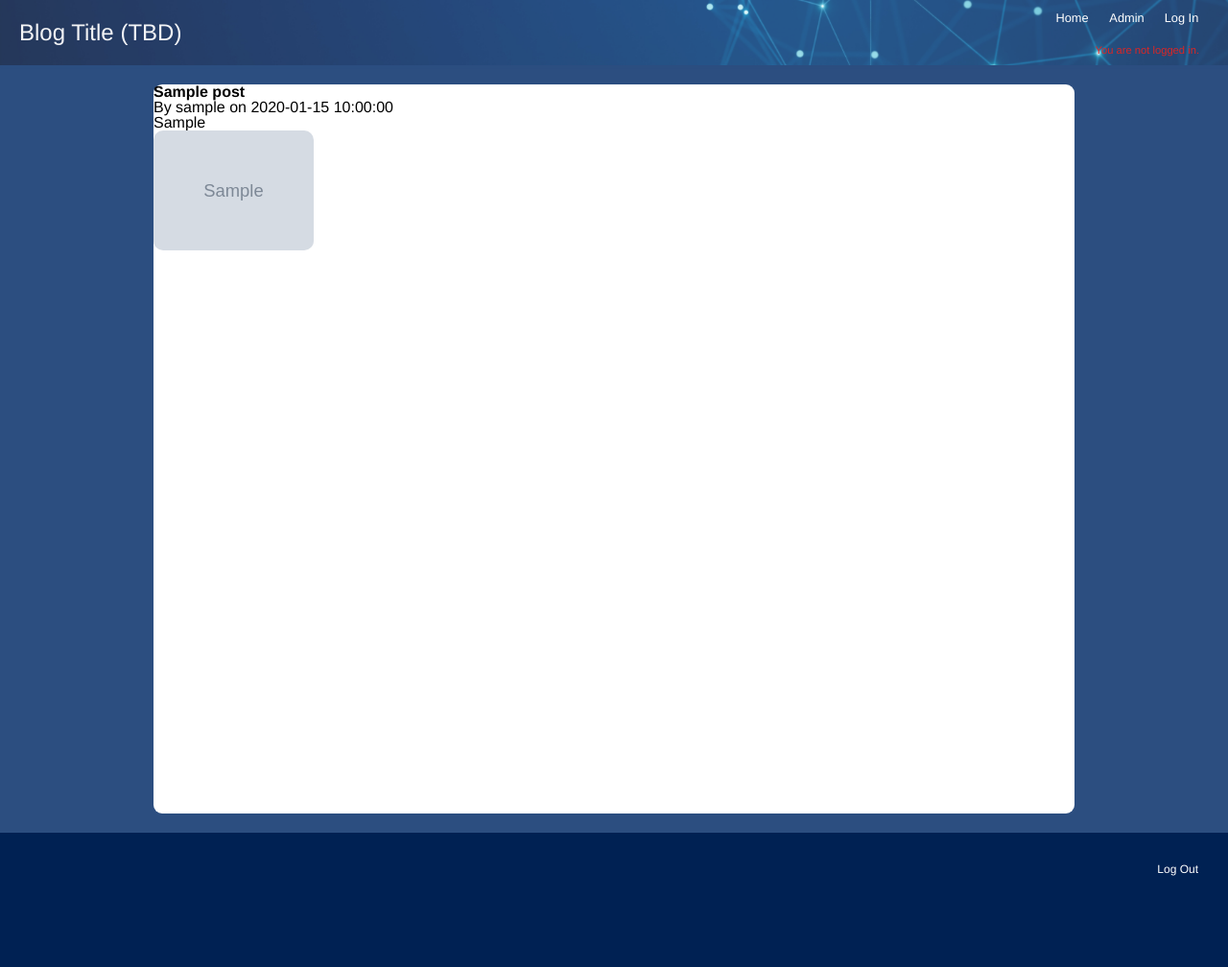
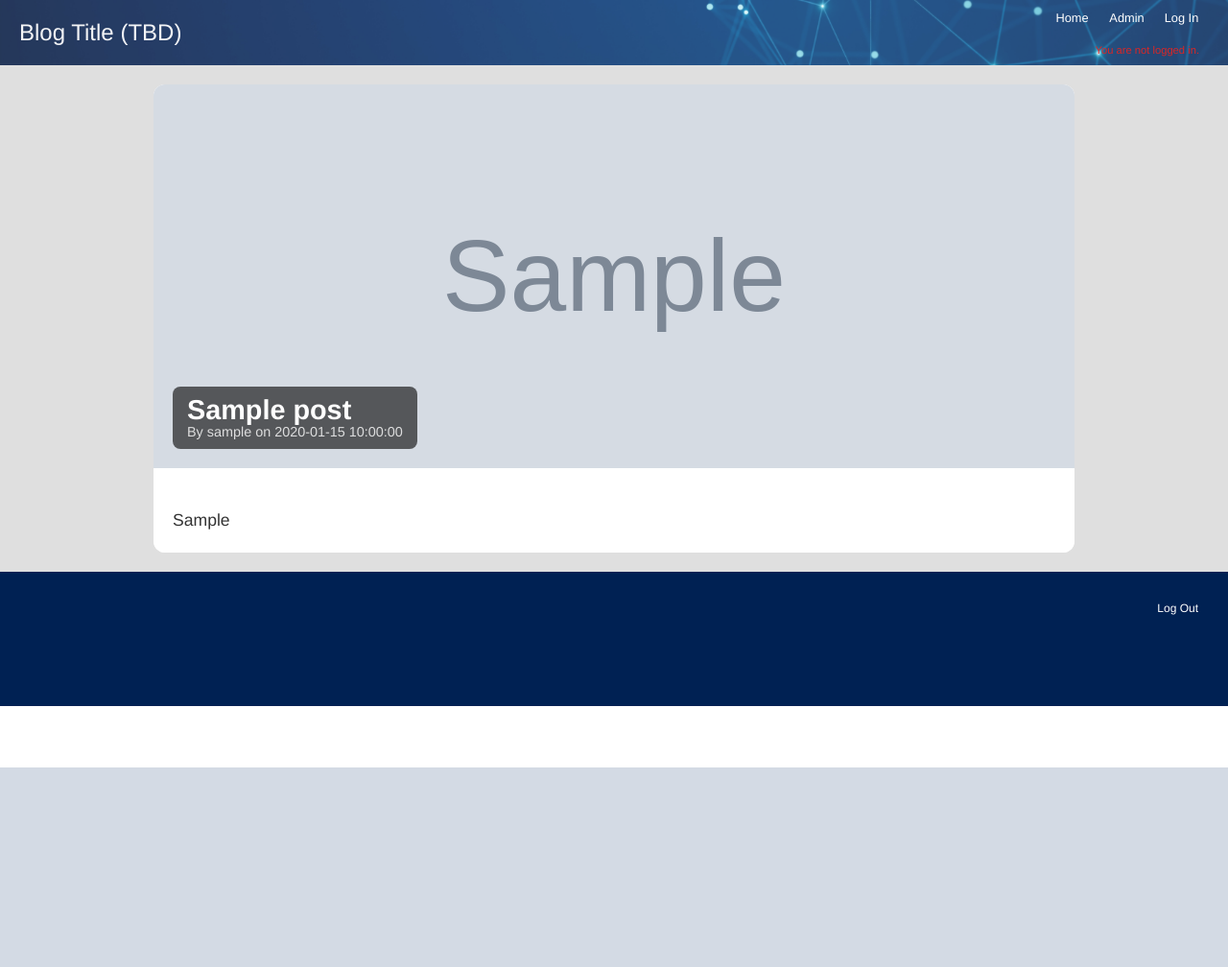
Before and after one commit to jlarry77/html, a PHP site: page /blog/blog.php?blog_id=1 in a window 1280 px wide. Shown: the whole page at 96% size. After the commit the page ends 800 px from the top, so only its background shows below. Run offline with PHP 8.4, Linux system fonts and the light colour scheme; tables that the repository leaves empty or names only in its code hold one stand-in row (values such as "Sample post"); grey boxes marked "Sample" are stand-in pictures.

Commit message:
Updated formatting for blog.php and index.php

```diff
--- a/blog/blog.php
+++ b/blog/blog.php
@@ -3,7 +3,7 @@ session_start();
 require_once 'includes/dbh.inc.php';
 require_once 'includes/blog_model.inc.php';
 require_once 'includes/login_view.inc.php';
-require_once 'blog_post_model.inc.php';
+require_once 'includes/blog_post_model.inc.php';
 
 ini_set('display_errors', 1);
 ini_set('display_startup_errors', 1);
@@ -26,6 +26,7 @@ $post = fetch_blog_post($pdo, $blog_id);
     <link rel="stylesheet" href="style/styles.css">
 </head>
 <body>
+    <!-- Header -->
     <header class="head-section">
         <h1 class="title-section">Blog Title (TBD)</h1>
         <div class="header-right">
@@ -39,6 +40,8 @@ $post = fetch_blog_post($pdo, $blog_id);
             </div>
         </div>
     </header>
+
+    <!-- Body -->
 
     <div class="blog-body">
         <main class="main-post">
--- a/blog/includes/blog_model.inc.php
+++ b/blog/includes/blog_model.inc.php
@@ -64,19 +64,24 @@ function output_blogs(object $pdo) {
         // Fetch and display the results
         while ($row = $stmt->fetch(PDO::FETCH_ASSOC)) {
             echo "<article>";
-            // Make the title a clickable link
-                echo "<div class='blog-text'>";
-                echo "<h2><a href='blog.php?blog_id=" . ($row['blog_id']) . "'>" . htmlspecialchars($row['title']) . "</a></h2>";
-                echo "<p><small>By " . htmlspecialchars($row['username']) . " on " . htmlspecialchars($row['blog_date']) . "</small></p>";
-                echo "<div>" . nl2br(htmlspecialchars(substr($row['blog_post'], 0, 100))) . "...</div>"; // Display a preview of the post
-                echo "</div>";
-                // Display the image if available
+
             echo "<div class='blog-pic'>";
             if (!empty($row['image_path'])) {
-                echo "<img src='uploads/" . htmlspecialchars($row['image_path']) . "' alt='Blog Image' style='width:auto; height:125px; border-radius:10px; margin-bottom:10px;'>";
-            echo "</div>";
+                echo "<img src='uploads/" . htmlspecialchars($row['image_path']) . "' alt='Blog Image'>";
             }
 
+            // Overlay for title and metadata
+            echo "<div class='blog-overlay'>";
+            echo "<h2><a href='blog.php?blog_id=" . ($row['blog_id']) . "' style='color: white; text-decoration: none;'>" . htmlspecialchars($row['title']) . "</a></h2>";
+            echo "<small>By " . htmlspecialchars($row['username']) . " on " . htmlspecialchars($row['blog_date']) . "</small>";
+            echo "</div>";
+
+            echo "</div>";
+
+            // Blog text content
+            echo "<div class='blog-text'>";
+            echo "<div>" . nl2br(htmlspecialchars(substr($row['blog_post'], 0, 100))) . "...</div>";
+            echo "</div>";
 
             echo "</article>";
         }
--- a/blog/blog_post_model.inc.php
+++ b/blog/includes/blog_post_model.inc.php
@@ -30,21 +30,23 @@ function fetch_blog_post(PDO $pdo, int $blog_id) {
     }
 }
 
-// Function to display a blog post
 function blog_post_display(array $post) {
     echo "<article>";
-    echo "<div class='blog-text'>";
-    echo "<h2>" . htmlspecialchars($post['title']) . "</h2>";
-    echo "<p><small>By " . htmlspecialchars($post['username']) . " on " . htmlspecialchars($post['blog_date']) . "</small></p>";
-    echo "<div>" . nl2br(htmlspecialchars($post['blog_post'])) . "</div>";
+
+    // Image section
+    echo "<div class='blog-pic'>";
+    if (!empty($post['image_path'])) {
+        echo "<img src='uploads/" . htmlspecialchars($post['image_path']) . "' alt='Blog Image'>";
+    }
+    // Blog title and meta info inside image container
+    echo "<div class='blog-content'>";
+        echo "<h2>" . htmlspecialchars($post['title']) . "</h2>";
+        echo "<p><small>By " . htmlspecialchars($post['username']) . " on " . htmlspecialchars($post['blog_date']) . "</small></p>";
     echo "</div>";
+    echo "</div>"; // Close .blog-pic
 
-    if (!empty($post['image_path'])) {
-        echo "<div class='blog-pic'>";
-        echo "<img src='uploads/" . htmlspecialchars($post['image_path']) . "' alt='Blog Image' style='width:auto; height:125px; border-radius:10px; margin-bottom:10px;'>";
-        echo "</div>";
-    }
+    // Blog text section (must be outside .blog-pic)
+    echo "<div class='post'>" . nl2br(htmlspecialchars($post['blog_post'])) . "</div>";
 
     echo "</article>";
 }
-?>
--- a/blog/style/styles.css
+++ b/blog/style/styles.css
@@ -5,7 +5,7 @@
     --secondary-color: #d30000;
     --accent-color-1: #ffc55a;
     --accent-color-1a: rgb(255, 197, 90);
-    --accent-color-2: #2c4e80;
+    --accent-color-2: #dfdfdf;
 }
 
 /* General Styles */
@@ -172,8 +172,9 @@ button:hover {
 
 .main-content {
     display: flex;
-    flex-direction: column;
-    align-items: left;
+    flex-wrap: wrap;
+    justify-content: space-between; /* Even spacing */
+    gap: 20px; /* 20px spacing between items */
     width: 75%;
     background-color: var(--accent-color-2);
     border-radius: 8px;
@@ -181,42 +182,82 @@ button:hover {
 }
 
 .main-content article {
-    display: flex;
-    flex-direction: row;
-    justify-content: space-between;
+    flex: 1 1 calc(33.33% - 20px); /* Ensures three items per row with spacing */
     background-color: aliceblue;
-    padding: 20px 15px;
+    padding: 0; /* Remove padding so image fills top */
     text-align: left;
     box-shadow: 0 0 1px #0f0f0f;
-    border-radius: 2px;
-    line-height: 1.2;
-    margin-bottom: 4px;
-    height: 150px;
+    border-radius: 10px;
+    min-height: 300px; /* Adjust height as needed */
+    display: flex;
+    flex-direction: column;
+    overflow: hidden;
 }
 
+/* Ensure images scale properly within articles */
+.blog-pic {
+    position: relative;
+    width: 100%;
+    height: 150px; /* Fixed height to take up half of article */
+    overflow: hidden;
+}
+
+.blog-pic img {
+    width: 100%;
+    height: 100%;
+    object-fit: cover;
+    display: block;
+}
+
+/* Position the title and small text over the image */
+.blog-overlay {
+    position: absolute;
+    bottom: 10px;
+    left: 10px;
+    background: rgba(0, 0, 0, 0.6); /* Dark semi-transparent background */
+    color: white;
+    padding: 5px 10px;
+    border-radius: 5px;
+}
+
+.blog-overlay h2 {
+    font-size: 16px;
+    margin: 0;
+}
+
+.blog-overlay small {
+    font-size: 12px;
+    opacity: 0.8;
+}
+
+/* Ensure blog text appears below */
+.blog-text {
+    padding: 15px;
+    flex-grow: 1;
+    display: flex;
+    flex-direction: column;
+    justify-content: space-between;
+}
+
+/* Ensure consistent text display */
 .main-content article h2 {
     font-weight: 900;
     font-size: 1.4em;
 }
 
 .main-content article p {
-    font-weight:500;
+    font-weight: 500;
     font-size: .9em;
 }
 
 .main-content article small {
     font-weight: 100;
     font-size: .7em;
-    color: var(--secondary-color)
+    color: var(--secondary-color);
 }
 
-.main-content article h2 a {
-    color: var(--primary-color);
-}
-
-
 /* Restrict number of lines shown for each post */
-.main-content article div {
+.main-content article .blog-text div {
     display: -webkit-box;
     -webkit-line-clamp: 3; /* Replace '3' with the number of lines you want to show */
     -webkit-box-orient: vertical;
@@ -225,6 +266,7 @@ button:hover {
     max-height: 150px; /* Adjust based on your line height (line height * number of lines) */
     line-clamp: 3;
 }
+
 
 /* Footer Styling */
 
@@ -457,49 +499,67 @@ button:hover {
     display: flex;
     background-color: var(--accent-color-2);
     justify-content: center;
-    height: 100vh;
-
-}
-.main-post {
-    background-color: var(--primary-color);
-    display: flex;
-    flex-direction: row;
-    overflow: visible;
-    padding: 0px;
-    margin: 20px;
     height: auto;
-    width: 75%;
-    background-color: #ffffff;
-    border-radius: 9px;
+    padding: 20px 0;
 }
 
-.main-post .post-article {
-    padding: 0px;
-    margin: 10px;
-    height: auto;
-    width: 99%;
-
+.main-post {
+    background-color: #ffffff;
+    display: flex;
+    flex-direction: column;
+    width: 75%;
+    border-radius: 12px;
+    overflow: hidden; /* Prevents content from spilling */
 }
 
-.main-post .post-article h1{
-    padding: 10px;
-    display: flex;
+/* Ensure image spans the width of .main-post */
+.main-post .blog-pic {
+    position: relative;
+    width: 100%;
+    height: 400px; /* Adjust height as needed */
+    overflow: hidden;
 }
 
-.main-post .post-article div{
-    padding: 10px;
-    display: flex;
-}
-.main-post .post-article p{
-    padding: 10px;
-    display: flex;
+.main-post .blog-pic img {
+    width: 100%;
+    height: 100%;
+    object-fit: cover; /* Ensures the image covers the area */
+    display: block;
 }
 
-.main-post .post-article small {
-    color: var(--secondary-color);
-    font-size: .8em;
+/* Position title & small text over the image */
+.main-post .blog-content {
+    position: absolute;
+    bottom: 20px;
+    left: 20px;
+    background-color: rgba(0, 0, 0, 0.6); /* Semi-transparent dark background */
+    padding: 10px 15px;
+    border-radius: 8px;
+    color: white;
+    max-width: 70%;
 }
 
+.main-post .blog-content h2 {
+    margin: 0;
+    font-size: 1.8em;
+}
+
+.main-post .blog-content small {
+    font-size: 0.9em;
+    opacity: 0.8;
+}
+
+/* Blog text (post) styling */
+/* Ensure .post appears below the image */
+.main-post .post {
+    padding: 20px;
+    font-size: 1.1em;
+    line-height: 1.6;
+    color: #333;
+    background-color: #ffffff;
+    margin-top: 20px; /* Pushes it below the image */
+    width: 100%;
+}
 
 
 /* Footer -> All Pages */
```
